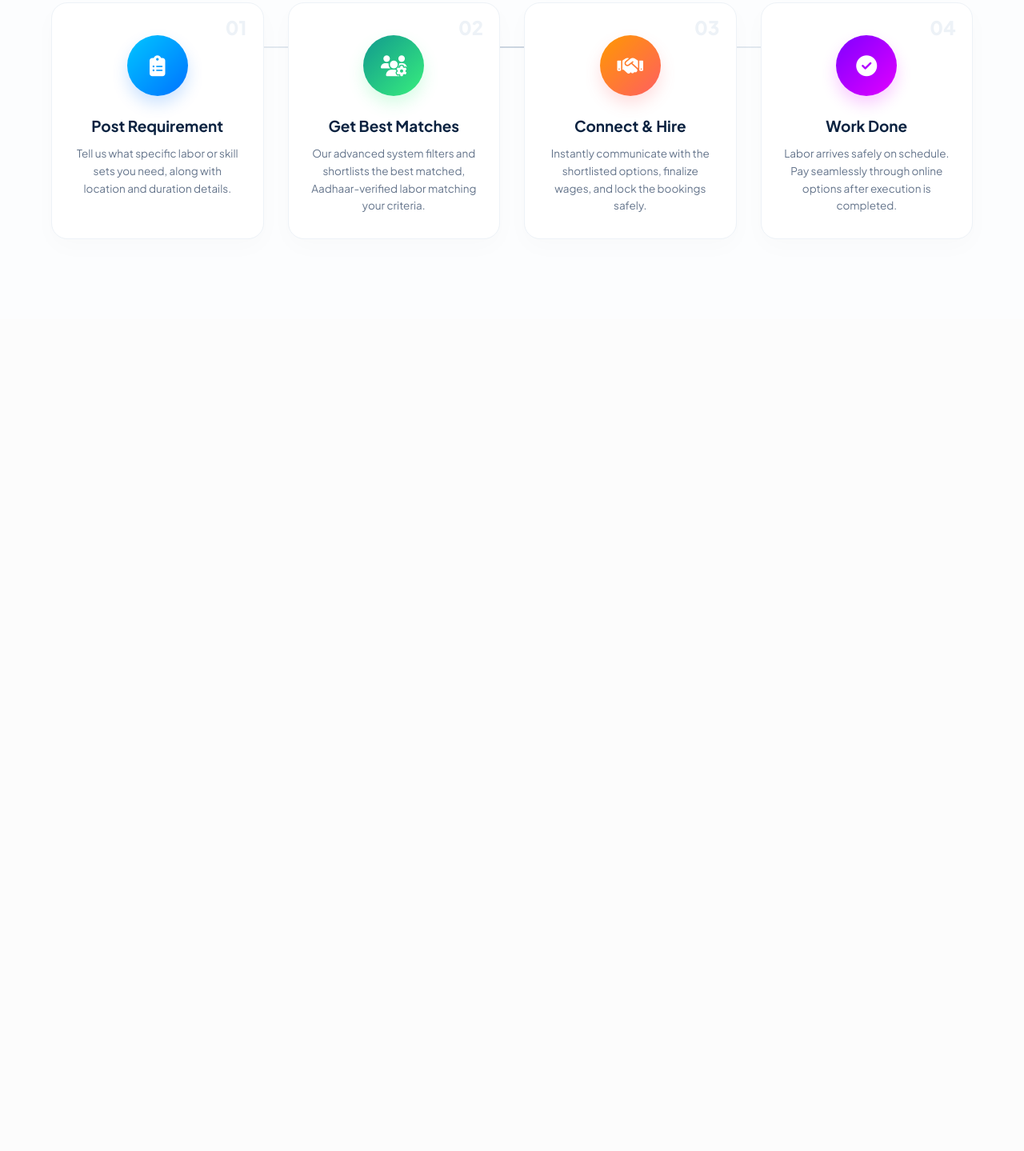
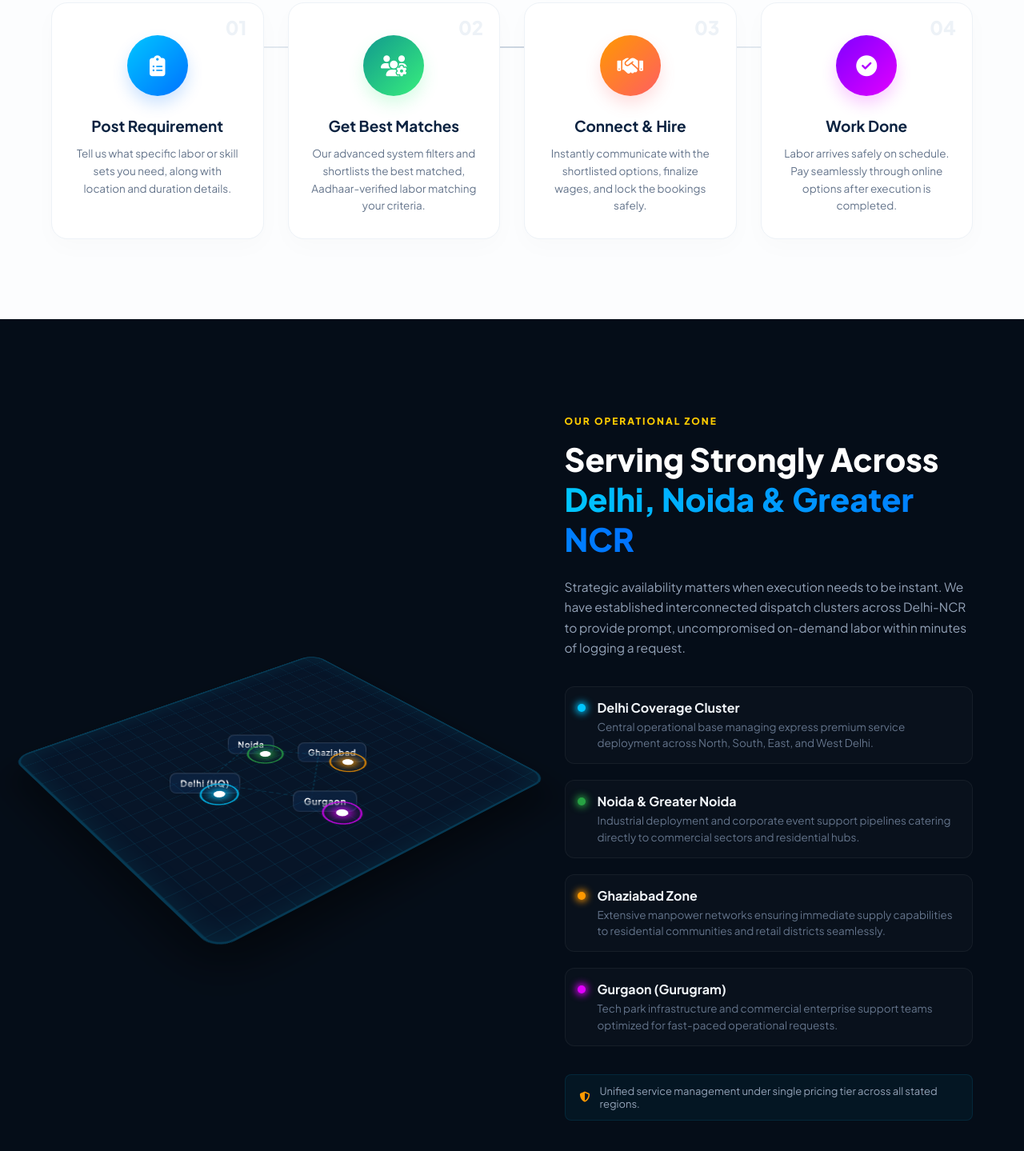
Before and after one commit to mpalgaddaria-creator/my-website, a plain HTML site: page index.html in a window 1280 px wide. Shown: the part 2761-4200 px from the top of the page at 80% size. Before the commit the page ends 3160 px from the top, so only its background shows below. Drawn offline with Linux system fonts and the light colour scheme.

Commit message:
Add advanced 3D geo-targeted service location section
Added an advanced 3D geo-targeted service location section with interactive map and coverage details for Delhi, Noida, Ghaziabad, and Gurgaon.

```diff
--- a/index.html
+++ b/index.html
@@ -401,3 +401,119 @@
 <!-- ==========================================================================
      "How It Works" Section End
      ========================================================================== -->
+
+
+<!-- ==========================================================================
+     Advanced 3D Geo-Targeted Service Location Section Start
+     ========================================================================== -->
+<section class="geo-location-section" itemscope itemtype="https://schema.org/ServiceArea">
+    <div class="geo-container">
+
+        <!-- Left Column: High-Visual 3D Animated Map Interaction -->
+        <div class="geo-map-wrapper">
+            <div class="scene-3d">
+                <div class="map-plane-3d">
+
+                    <!-- SVG Network Paths For Pulse Connecting Effect -->
+                    <svg class="map-svg-connections" viewBox="0 0 500 500" fill="none" xmlns="http://www.w3.org/2000/svg">
+                        <!-- Main Tracking Animated Laser Path Line -->
+                        <path id="delhi-ncr-pulse-track" d="M 150 220 L 250 180 L 320 260 L 240 340 Z" />
+                        <path class="laser-line" d="M 150 220 L 250 180 L 320 260 L 240 340 Z" />
+                    </svg>
+
+                    <!-- Core Hotspot Location Pin: Delhi -->
+                    <div class="map-pin geo-delhi" data-location="Delhi">
+                        <span class="pin-pulse"></span>
+                        <div class="pin-core"></div>
+                        <div class="pin-label">Delhi (HQ)</div>
+                    </div>
+
+                    <!-- Core Hotspot Location Pin: Noida -->
+                    <div class="map-pin geo-noida" data-location="Noida">
+                        <span class="pin-pulse"></span>
+                        <div class="pin-core"></div>
+                        <div class="pin-label">Noida</div>
+                    </div>
+
+                    <!-- Core Hotspot Location Pin: Ghaziabad -->
+                    <div class="map-pin geo-ghaziabad" data-location="Ghaziabad">
+                        <span class="pin-pulse"></span>
+                        <div class="pin-core"></div>
+                        <div class="pin-label">Ghaziabad</div>
+                    </div>
+
+                    <!-- Core Hotspot Location Pin: Gurgaon -->
+                    <div class="map-pin geo-gurgaon" data-location="Gurgaon">
+                        <span class="pin-pulse"></span>
+                        <div class="pin-core"></div>
+                        <div class="pin-label">Gurgaon</div>
+                    </div>
+
+                    <!-- Subtle Grid Matrix Overlay Background via CSS -->
+                    <div class="map-grid-overlay"></div>
+
+                </div>
+            </div>
+        </div>
+
+        <!-- Right Column: Conversion & Strong Local SEO Focused Copy -->
+        <div class="geo-content-wrapper">
+            <span class="geo-meta-pill">OUR OPERATIONAL ZONE</span>
+            <h2 class="geo-section-title">
+                Serving Strongly Across <br>
+                <span>Delhi, Noida & Greater NCR</span>
+            </h2>
+
+            <p class="geo-lead-description">
+                Strategic availability matters when execution needs to be instant. We have established interconnected dispatch clusters across Delhi-NCR to provide prompt, uncompromised on-demand labor within minutes of logging a request.
+            </p>
+
+            <!-- Structured Coverage Meta List for Search Engine Bots -->
+            <div class="geo-hubs-grid" itemprop="geoContains">
+
+                <div class="hub-item-card">
+                    <div class="hub-indicator-dot blue"></div>
+                    <div class="hub-info">
+                        <h4 itemprop="name">Delhi Coverage Cluster</h4>
+                        <p>Central operational base managing express premium service deployment across North, South, East, and West Delhi.</p>
+                    </div>
+                </div>
+
+                <div class="hub-item-card">
+                    <div class="hub-indicator-dot green"></div>
+                    <div class="hub-info">
+                        <h4 itemprop="name">Noida & Greater Noida</h4>
+                        <p>Industrial deployment and corporate event support pipelines catering directly to commercial sectors and residential hubs.</p>
+                    </div>
+                </div>
+
+                <div class="hub-item-card">
+                    <div class="hub-indicator-dot orange"></div>
+                    <div class="hub-info">
+                        <h4 itemprop="name">Ghaziabad Zone</h4>
+                        <p>Extensive manpower networks ensuring immediate supply capabilities to residential communities and retail districts seamlessly.</p>
+                    </div>
+                </div>
+
+                <div class="hub-item-card">
+                    <div class="hub-indicator-dot purple"></div>
+                    <div class="hub-info">
+                        <h4 itemprop="name">Gurgaon (Gurugram)</h4>
+                        <p>Tech park infrastructure and commercial enterprise support teams optimized for fast-paced operational requests.</p>
+                    </div>
+                </div>
+
+            </div>
+
+            <!-- Call to Action Indicator Bar -->
+            <div class="geo-trust-notice">
+                <i class="fas fa-shield-alt"></i>
+                <span>Unified service management under single pricing tier across all stated regions.</span>
+            </div>
+        </div>
+
+    </div>
+</section>
+<!-- ==========================================================================
+     Advanced 3D Geo-Targeted Service Location Section End
+     ========================================================================== -->
```
